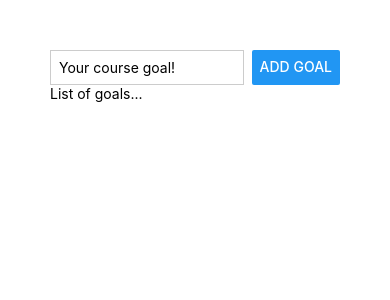
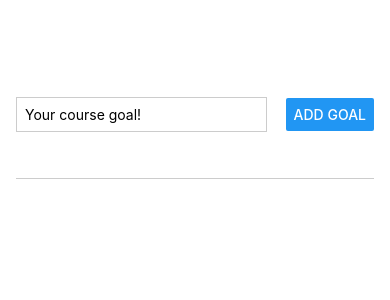
Before and after one commit to HannahHan9/React-Native-Practice, a React Native app: screen / in a window 390 px wide. Shown: the top 300 px of the page. Built offline with nearby package versions, Linux system fonts and the light colour scheme.

Commit message:
add event handlers

```diff
--- a/App.js
+++ b/App.js
@@ -1,17 +1,35 @@
 import { StyleSheet, Text, View, Button, TextInput } from "react-native";
+import { useState } from "react";
 
 export default function App() {
+        const [enteredGoalText, setEnteredGoalText] = useState("");
+        const [courseGoals, setCourseGoals] = useState([]);
+        const goalInputHandler = (enteredText) => {
+                setEnteredGoalText(enteredText);
+        };
+        const addGoalHandler = () => {
+                setCourseGoals((currentCourseGoals) => [
+                        ...currentCourseGoals,
+                        enteredGoalText,
+                ]);
+        };
         return (
                 <View style={styles.appContainer}>
                         <View style={styles.inputContainer}>
                                 <TextInput
                                         style={styles.textInput}
                                         placeholder="Your course goal!"
+                                        onChangeText={goalInputHandler}
                                 />
-                                <Button title="Add Goal" />
+                                <Button
+                                        title="Add Goal"
+                                        onPress={addGoalHandler}
+                                />
                         </View>
-                        <View>
-                                <Text>List of goals...</Text>
+                        <View style={styles.goalsContainer}>
+                                {courseGoals.map((goal) => (
+                                        <Text key={goal}>{goal}</Text>
+                                ))}
                         </View>
                 </View>
         );
@@ -19,17 +37,27 @@
 
 const styles = StyleSheet.create({
         appContainer: {
-                padding: 50,
+                flex: 1,
+                paddingTop: 50,
+                paddingHorizontal: 16,
         },
         inputContainer: {
+                flex: 1,
                 flexDirection: "row",
                 justifyContent: "space-between",
+                alignItems: "center",
+                marginBottom: 24,
+                borderBottomWidth: 1,
+                borderBottomColor: "#cccccc",
         },
         textInput: {
                 borderWidth: 1,
                 borderColor: "#cccccc",
-                width: "80%",
+                width: "70%",
                 marginRight: 8,
                 padding: 8,
         },
+        goalsContainer: {
+                flex: 5,
+        },
 });
```
